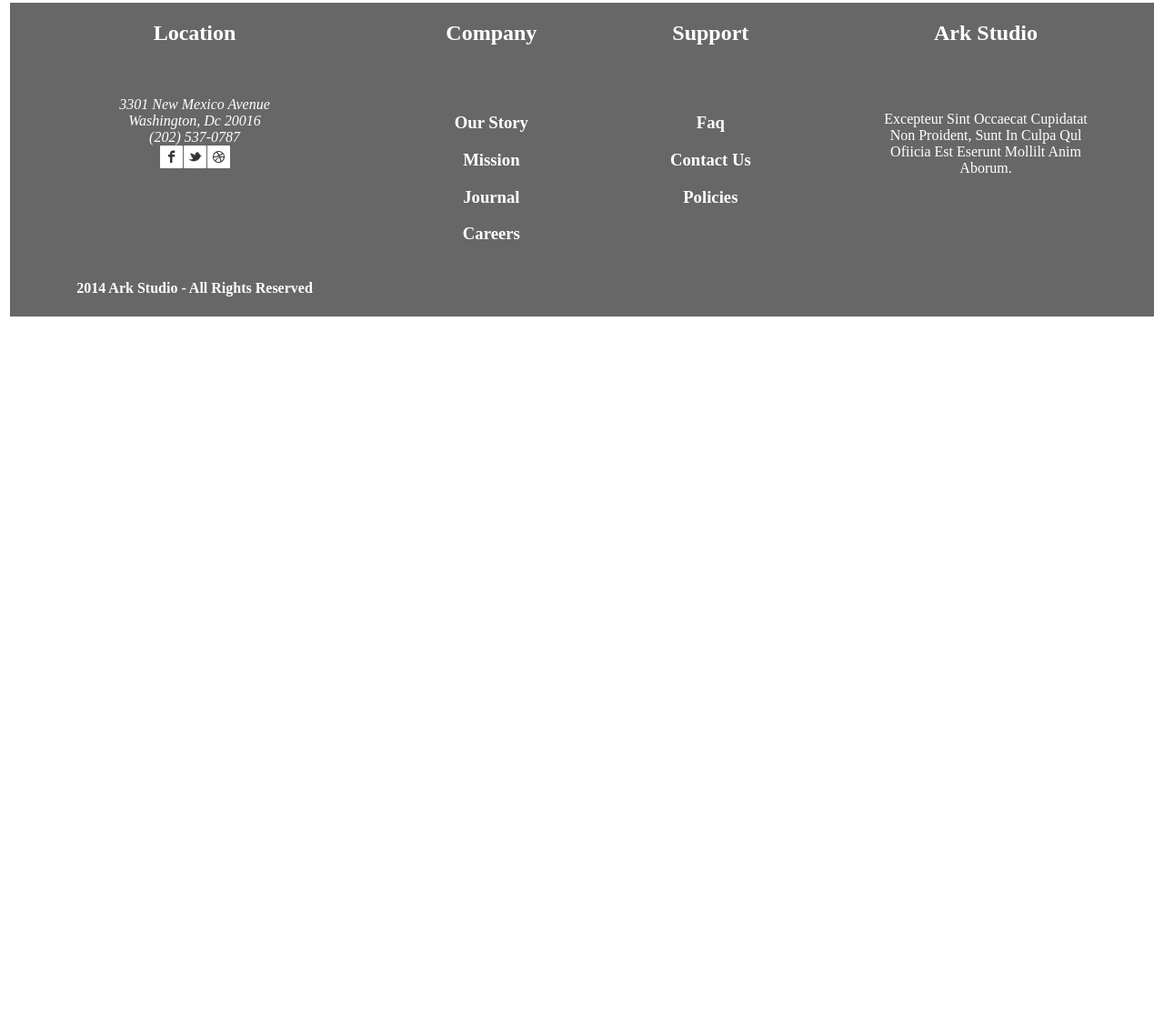
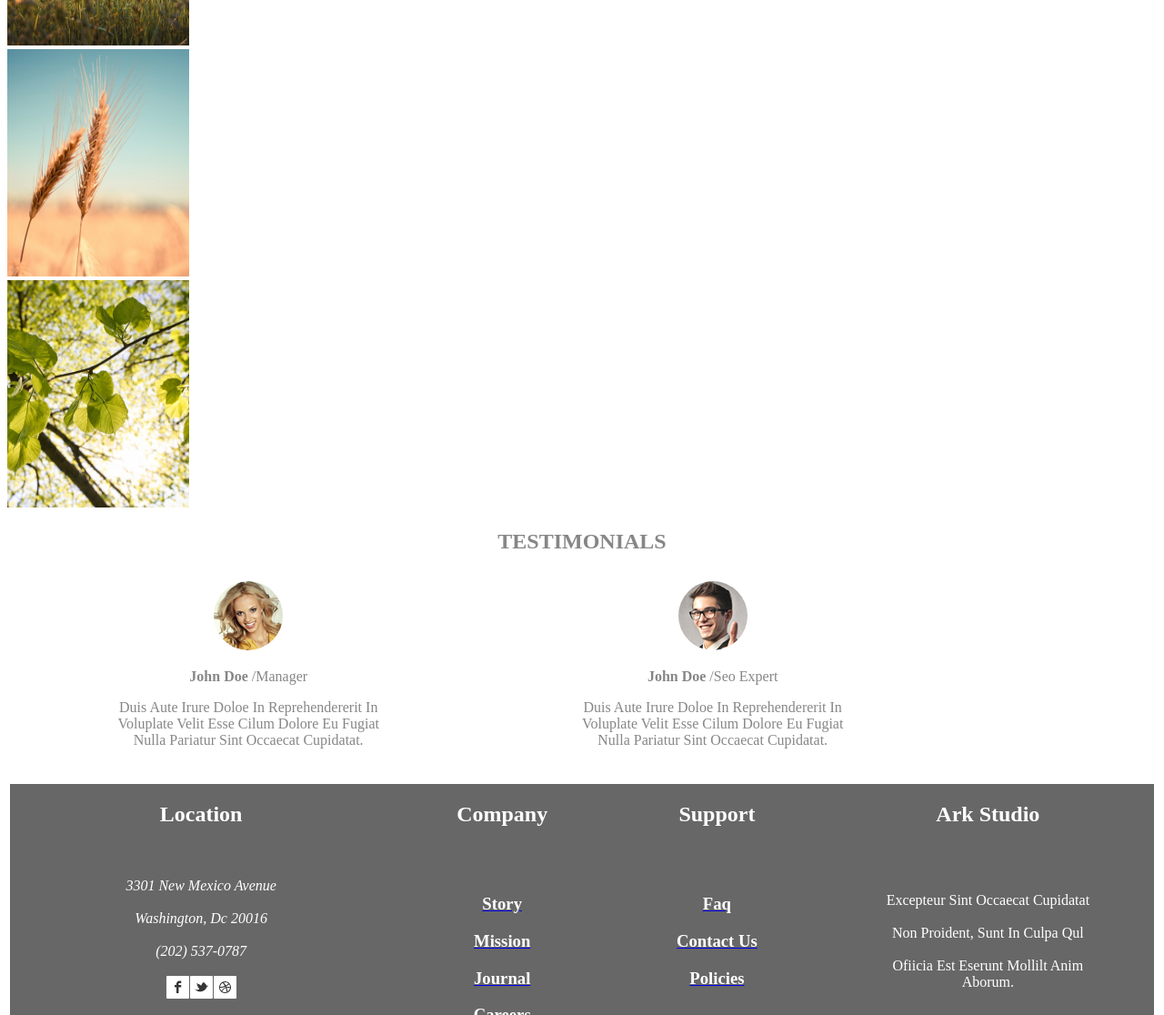
Before and after one commit to nadeem06/project02, a plain HTML site: page index.html in a window 1280 px wide. Shown: the part 1684-2800 px from the top of the page at 91% size. Before the commit the page ends 2043 px from the top, so only its background shows below. Drawn offline with Linux system fonts and the light colour scheme.

Commit message:
project02update

```diff
--- a/index.html
+++ b/index.html
@@ -12,9 +12,11 @@
 
     <h3> Photography is the art, application, and practice of creating images by recording light, either electronically by means of an image sensor, or chemically by means of a light-sensitive material such as photographic film</h3>
 
-
+<div>
     <img src="images/billboard.jpg" alt="billboardimage" height="500" width="1000" class="padding-margin"><br/>
-
+    <div>
+        <img src="images/logo.png" alt="ark">
+    </div>
     <h1 class="allign">we are ark studio, we make awesome stuff.</h1>
 
     <img src="images/separator.png" alt="separator" class="padding-margin"  ><br/>
@@ -49,15 +51,25 @@
     <div>
         <p>sed do eiusmod tempor incididunt uto<br/>labore dolore magna aliqua enim minim<br/>veniam</p>
     </div>
-    <div>
+    <di
+    v>
         <p>sed do eiusmod tempor incididunt uto<br/>labore dolore magna aliqua enim minim<br/>veniam</p>
     </div>
 </div>
+<div>
+    <div class="none">
    <img src="images/rkad1.jpg" alt="arkad1" height="250" width="200">
+    </div>
+    <div class="none">
    <img src="images/rkad2.jpg" alt="arkad2" height="250" width="200">
+    </div>
+    <div class="none">
    <img src="images/rkad3.jpg" alt="arkad3" height="250" width="200">
+    </div>
+    <div class="none">
    <img src="images/rkad4.jpg" alt="arkad4" height="250" width="200"><br/>
-
+    </div>
+</div>
 <h2 class="capital">testimonials</h2>
 
 <div class="grid-conatiner">
@@ -76,22 +88,37 @@
 <div class="grid">
     <div>
         <h2>location</h2><br/><br/>
-        <address>3301 new mexico avenue <br/>washington, dc 20016 <br/> (202) 537-0787</address>
+        <address>3301 new mexico avenue <br/><br/>washington, dc 20016<br/><br/> (202) 537-0787</address><br/>
+        <a href="socialmedia" target="_blank">
         <img src="images/social (1).png" alt="social">
+        </a>
     </div>
     <div>
         <h2>company</h2><br/><br/>
-        <h3>our story</h3><h3>mission</h3><h3>journal</h3><h3>careers</h3>
+        <div>
+            <a href="thankyou.html" target="_blank">
+              <h3 class="needwhite"> story </h3>
+              <h3 class="needwhite" >mission</h3>
+              <h3 class="needwhite" >journal</h3>
+              <h3 class="needwhite" >careers</h3>
+            </a>
+        </div>
     </div>
     <div>
         <h2>support</h2><br/><br/>
-        <h3>faq</h3><h3>contact us</h3><h3>policies</h3>
+         <div>
+            <a href="thankyou.html" target="_blank">
+              <h3 class="needwhite" >faq</h3>
+              <h3 class="needwhite" >contact us</h3>
+              <h3 class="needwhite" >policies</h3>
+            </a>
+        </div>
     </div>
     <div>
         <h2>ark studio</h2><br/><br/>
-        <p>excepteur sint occaecat cupidatat <br/>non proident, sunt in culpa qul <br/>ofiicia est eserunt mollilt anim <br/>aborum.</p>
+        <p>excepteur sint occaecat cupidatat<br/> <br/>non proident, sunt in culpa qul <br/><br/>ofiicia est eserunt mollilt anim <br/>aborum.</p>
     </div>
-    <h4> 2014 ark studio - all rights reserved</h4>
+    <h4 class="cntr"> @ 2014 ark studio - all rights reserved</h4>
 </div>
 </body>
 </html>
--- a/style.css
+++ b/style.css
@@ -51,6 +51,16 @@
     text-transform: capitalize;
 }
 h4{
+    text-transform: capitalize;
     text-align: center;
-    tex
 }
+
+.needwhite{
+    text-decoration: none;
+    color: white;
+}
+
+.none{
+    padding: 0px;
+    margin: 0px;
+}
```
